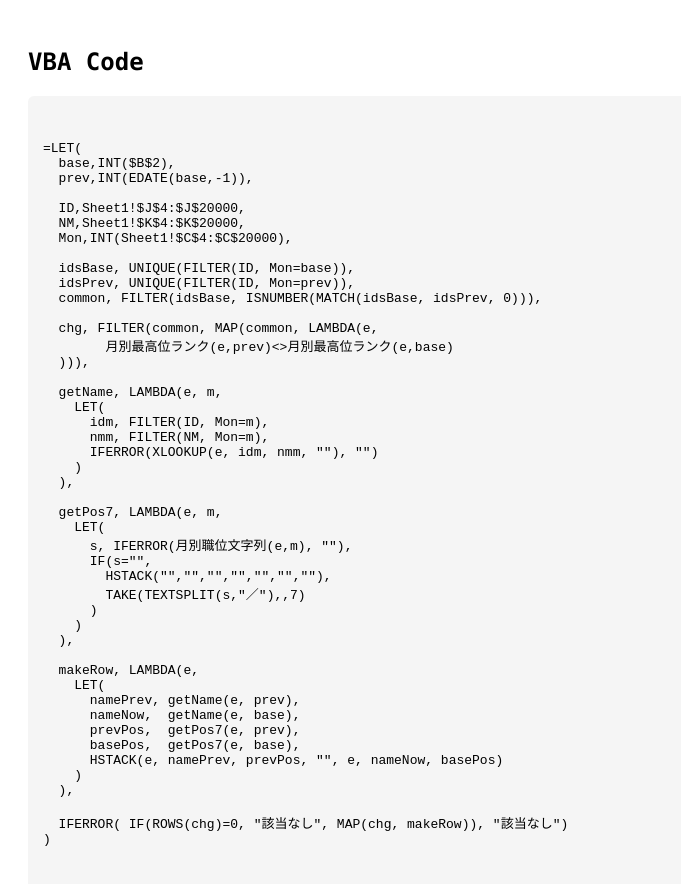
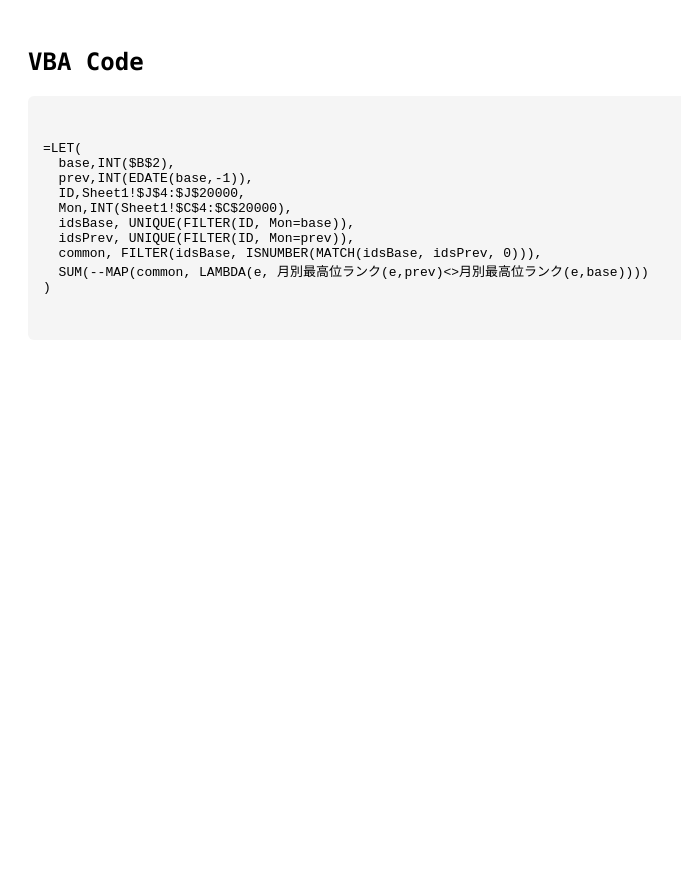
Before and after one commit to Doctor-macro/-_code, a plain HTML site: page index.html in a window 1280 px wide. Shown: the whole page, without its empty margins (0-681 px from the left). After the commit the page ends 800 px from the top, so only its background shows below. Drawn offline with Linux system fonts and the light colour scheme.

Commit message:
Update index.html

```diff
--- a/index.html
+++ b/index.html
@@ -20,48 +20,12 @@
 =LET(
   base,INT($B$2),
   prev,INT(EDATE(base,-1)),
-
   ID,Sheet1!$J$4:$J$20000,
-  NM,Sheet1!$K$4:$K$20000,
   Mon,INT(Sheet1!$C$4:$C$20000),
-
   idsBase, UNIQUE(FILTER(ID, Mon=base)),
   idsPrev, UNIQUE(FILTER(ID, Mon=prev)),
   common, FILTER(idsBase, ISNUMBER(MATCH(idsBase, idsPrev, 0))),
-
-  chg, FILTER(common, MAP(common, LAMBDA(e,
-        月別最高位ランク(e,prev)<>月別最高位ランク(e,base)
-  ))),
-
-  getName, LAMBDA(e, m,
-    LET(
-      idm, FILTER(ID, Mon=m),
-      nmm, FILTER(NM, Mon=m),
-      IFERROR(XLOOKUP(e, idm, nmm, ""), "")
-    )
-  ),
-
-  getPos7, LAMBDA(e, m,
-    LET(
-      s, IFERROR(月別職位文字列(e,m), ""),
-      IF(s="",
-        HSTACK("","","","","","",""),
-        TAKE(TEXTSPLIT(s,"／"),,7)
-      )
-    )
-  ),
-
-  makeRow, LAMBDA(e,
-    LET(
-      namePrev, getName(e, prev),
-      nameNow,  getName(e, base),
-      prevPos,  getPos7(e, prev),
-      basePos,  getPos7(e, base),
-      HSTACK(e, namePrev, prevPos, "", e, nameNow, basePos)
-    )
-  ),
-
-  IFERROR( IF(ROWS(chg)=0, "該当なし", MAP(chg, makeRow)), "該当なし")
+  SUM(--MAP(common, LAMBDA(e, 月別最高位ランク(e,prev)<>月別最高位ランク(e,base))))
 )
 
 
```
